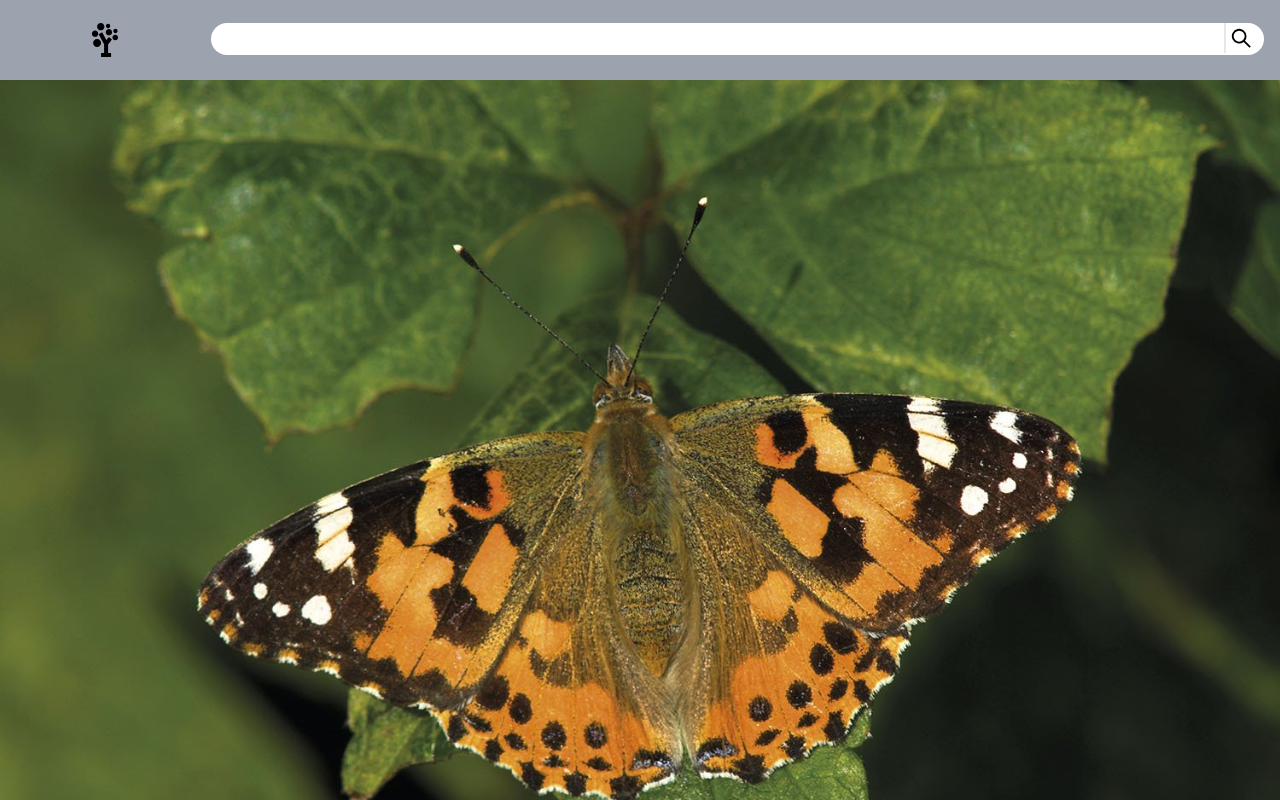
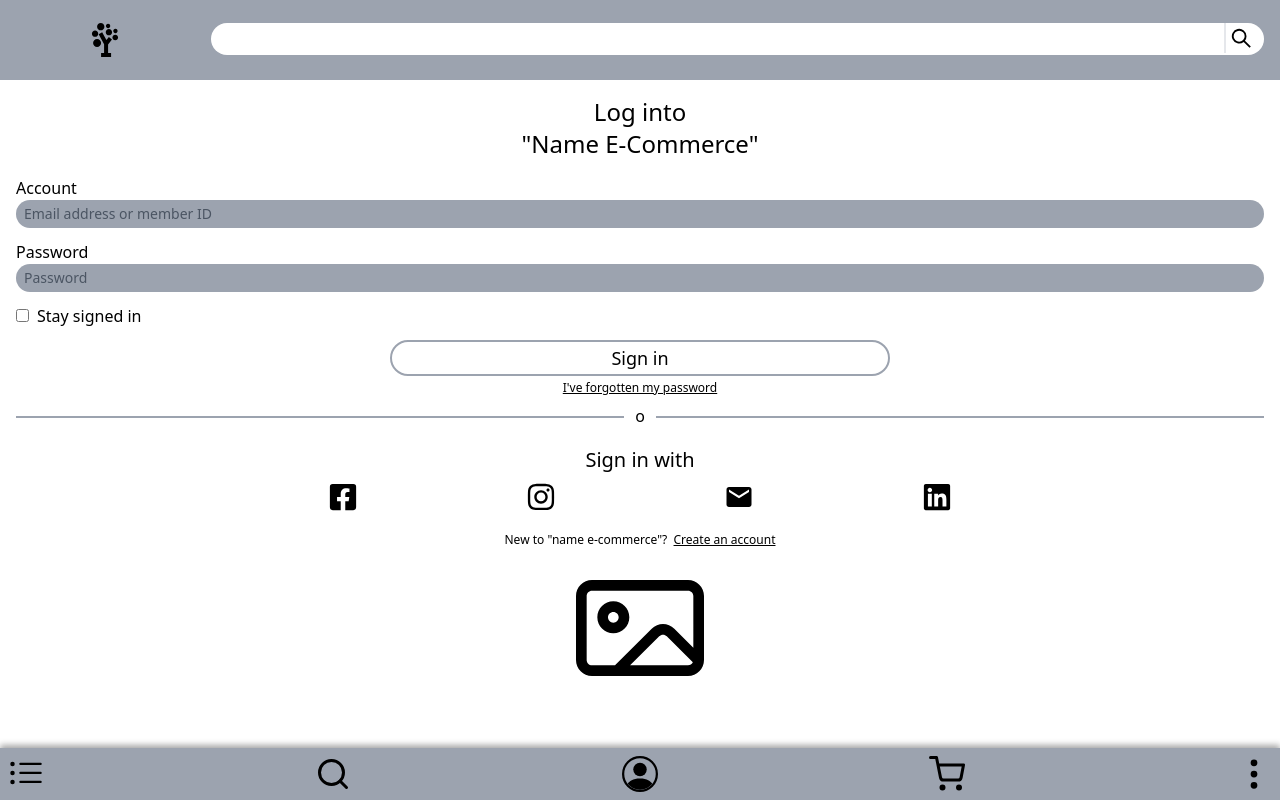
Before and after one commit to santiago9505/Olympia, a React (Create React App) app in the folder Olympia/: page / in a window 1280 px wide. Shown: the top 800 px of the page. Built offline with nearby package versions, Linux system fonts and the light colour scheme.

Commit message:
Login page Added

```diff
--- a/Olympia/src/App.js
+++ b/Olympia/src/App.js
@@ -2,13 +2,15 @@ import Header from "./components/Header/Header.js";
 import Navbar from "./components/Navbar/Navbar.js";
 import Carousel from "./components/Carousel/Carousel.js";
 import Main from "./components/Main/Main.js";
+import Login from "./components/Login/Login.js";
 
 function App() {
   return (
     <div className="grid grid-cols-12 relative">
       <Navbar />
-      <Carousel />
-      <Main />
+      {/* <Carousel />
+      <Main /> */}
+      <Login/>
       <Header />
     </div>
   );
--- a/Olympia/src/components/Header/Header.js
+++ b/Olympia/src/components/Header/Header.js
@@ -53,7 +53,7 @@ const Header = () => {
   }
 
   return (
-    <header className="absolute bottom-0 z-50 w-full shadow-custom bg-gray-400">
+    <header className="fixed bottom-0 z-50 w-full shadow-custom bg-gray-400">
       <div className="flex flex-row justify-between items-center p-2">
         <div>
           <div role="button" className="text-4xl" onClick={() => { toggleMenu('categories') }}>
--- /dev/null
+++ b/Olympia/src/components/Login/Login.js
@@ -0,0 +1,78 @@
+//React
+import React from 'react';
+
+//Libs
+import { FaFacebookSquare, FaInstagram, FaLinkedin } from 'react-icons/fa';
+import { MdEmail } from 'react-icons/md';
+import { CgImage } from 'react-icons/cg';
+
+const Login = () => {
+  return (
+    <div className="col-span-12 grid grid-cols-1 grid-rows-4-custom gap-4 items-center w-full mb-16 p-4">
+      <div className="text-center text-2xl">
+        <h1>
+          Log into
+          <br/>
+          "Name E-Commerce"
+        </h1>
+      </div>
+      <div>
+        <form className="flex flex-col mb-2">
+          <label htmlFor="email">Account</label>
+          <input
+            type="text"
+            id="email"
+            name="email"
+            placeholder="Email address or member ID"
+            className="text-sm py-1 px-2 bg-gray-400 placeholder-gray-600 rounded-full mb-3"
+          />
+          <label htmlFor="password">Password</label>
+          <input
+            type="password"
+            id="password"
+            name="password"
+            placeholder="Password"
+            className="text-sm py-1 px-2 bg-gray-400 placeholder-gray-600 rounded-full mb-3"
+          />
+          <label className="mb-3">
+            <input
+              type="checkbox"
+              name="staySigned"
+              className="mr-2"
+            />
+            Stay signed in
+          </label>
+          <input
+            type="submit"
+            value="Sign in"
+            className="w-2/5 py-0.5 m-auto mb-1 rounded-full text-lg border-2 border-gray-400 bg-white active:bg-gray-400"
+          />
+          <p className="text-xs text-center underline">I've forgotten my password</p>
+        </form>
+        <div className="flex justify-between">
+          <hr className="my-3 flex-grow border-t-2 border-gray-400"/>
+          <span className="w-8 text-center">o</span>
+          <hr className="my-3 flex-grow border-t-2 border-gray-400"/>
+        </div>
+      </div>
+      <div className="text-center">
+        <h2 className="text-xl mb-2">Sign in with</h2>
+        <div className="flex justify-between text-3xl w-2/4 m-auto mb-5">
+          <span><FaFacebookSquare/></span>
+          <span><FaInstagram/></span>
+          <span><MdEmail/></span>
+          <span><FaLinkedin/></span>
+        </div>
+        <p className="text-xs">
+          New to "name e-commerce"? &nbsp;
+          <a href="#" className="underline">Create an account</a>
+        </p>
+      </div>
+      <div className="flex justify-center text-9xl">
+        <CgImage/>
+      </div>
+    </div>
+  );
+}
+
+export default Login;
--- a/Olympia/tailwind.config.js
+++ b/Olympia/tailwind.config.js
@@ -4,6 +4,9 @@ module.exports = {
   theme: {
     boxShadow: {
       custom: "0 -3px 6px #00000059;",
+    },
+    gridTemplateRows: {
+      '4-custom': 'repeat(4, auto)'
     },
     keyframes: {
       fadeIn: {
@@ -16,7 +19,9 @@ module.exports = {
     },
   },
   variants: {
-    extend: {},
+    extend: {
+      backgroundColor: ['active'],
+    },
   },
   plugins: [],
 };
```
